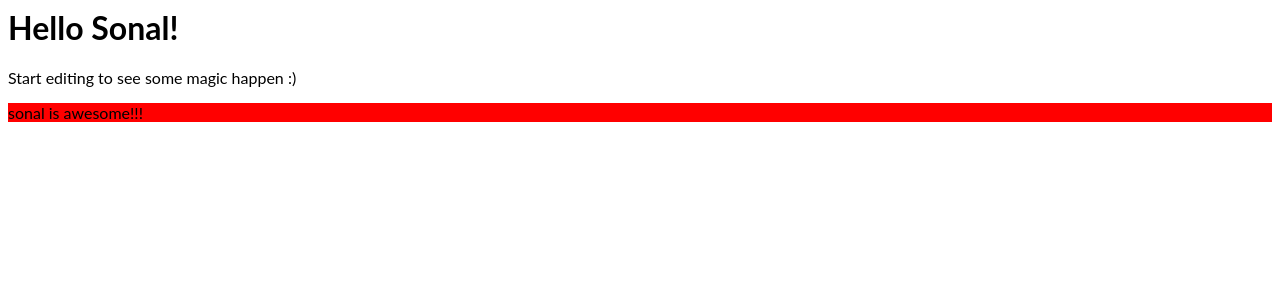
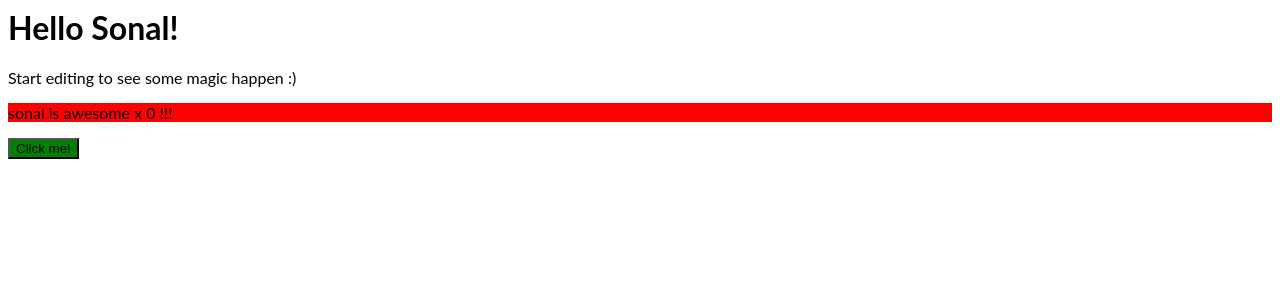
Before and after one commit to sonalghatiya/angular-study-sonal, an Angular app: page / in a window 1280 px wide. Shown: the top 300 px of the page. Built offline with nearby package versions, Linux system fonts and the light colour scheme.

Commit message:
3 files modified

```diff
--- a/src/app/sonal/sonal.component.css
+++ b/src/app/sonal/sonal.component.css
@@ -2,3 +2,6 @@ p {
   font-family: Lato;
   background-color: red;
 }
+button {
+  background-color: green;
+}
--- a/src/app/sonal/sonal.component.html
+++ b/src/app/sonal/sonal.component.html
@@ -1,3 +1,4 @@
 <p>
-sonal is awesome!!!
+sonal is awesome x {{counter}} !!!
 </p>
+<button (click) = "increaseCounter()" > Click me! </button>
--- a/src/app/sonal/sonal.component.ts
+++ b/src/app/sonal/sonal.component.ts
@@ -6,7 +6,10 @@ import { Component, OnInit } from '@angular/core';
   styleUrls: ['./sonal.component.css']
 })
 export class SonalComponent implements OnInit {
-
+  counter = 0;
+  increaseCounter() {
+    this.counter++;
+  }
   constructor() { }
 
   ngOnInit() {
```
